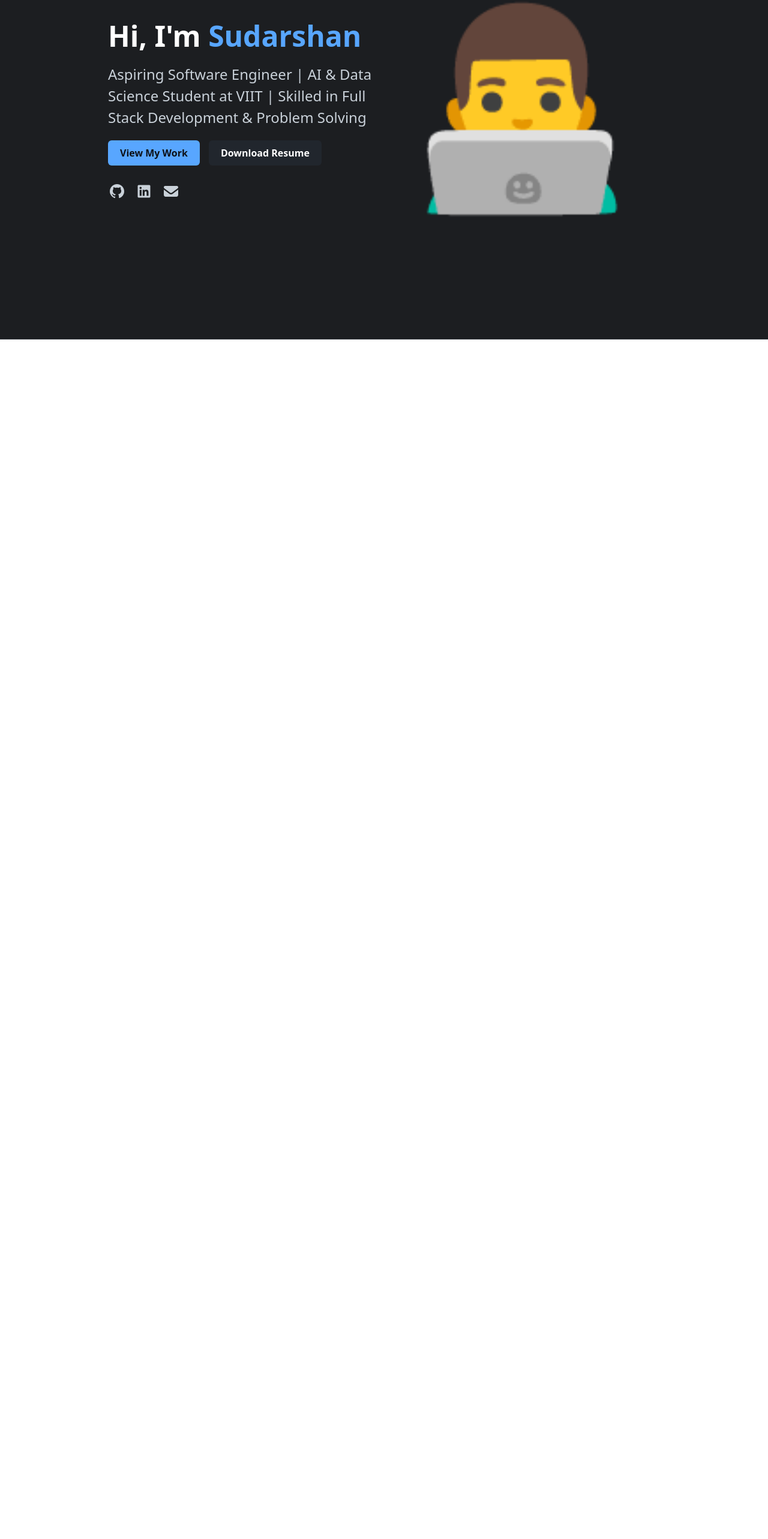
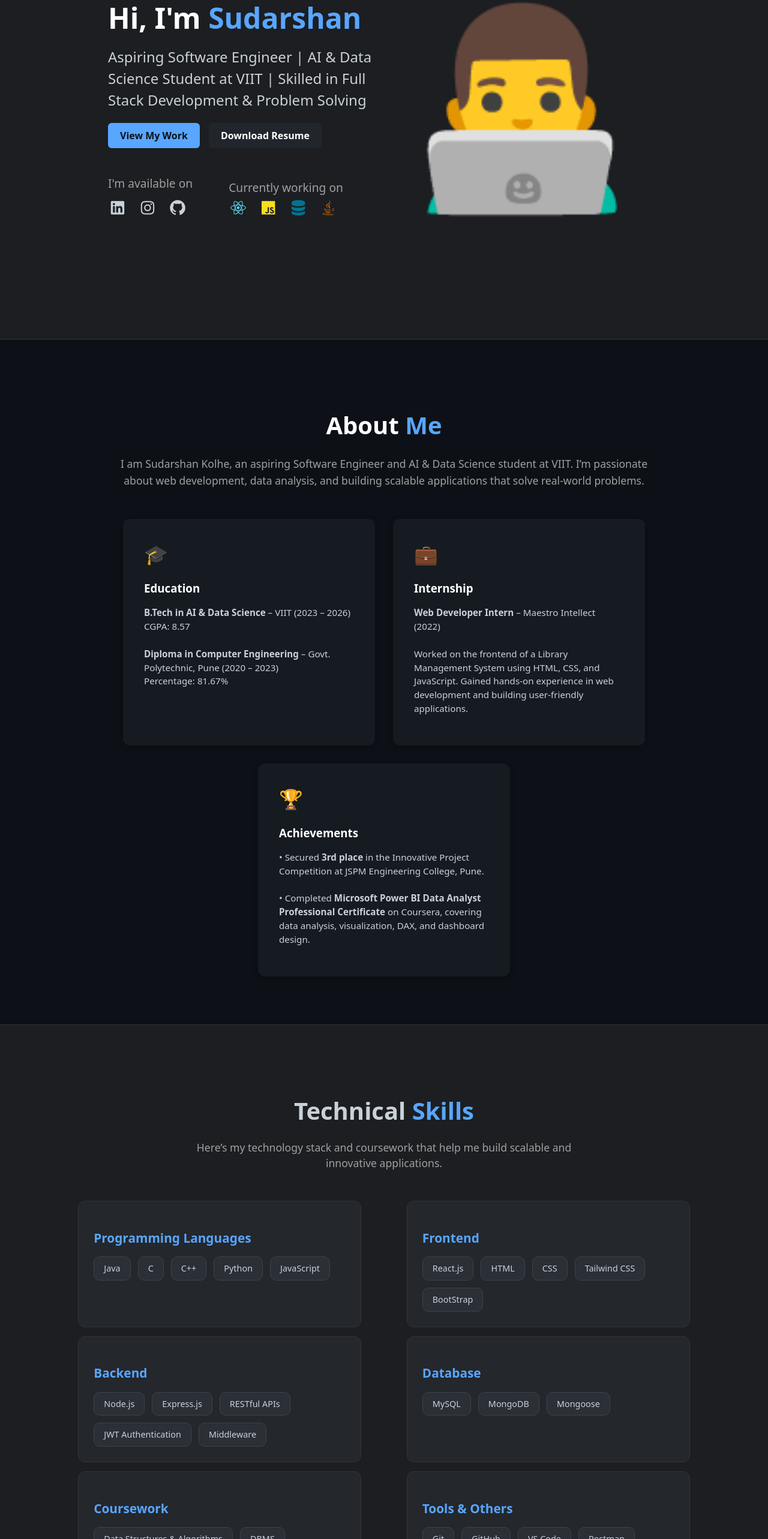
Before and after one commit to SudarshanKolhe07/Portfolio-Website, a React (Vite) app: page / in a window 1280 px wide. Shown: the part 234-2800 px from the top of the page at 60% size. Before the commit the page ends 800 px from the top, so only its background shows below. Built offline with nearby package versions, Linux system fonts and the light colour scheme.

Commit message:
Add pages with better UI Integration

```diff
--- a/src/App.jsx
+++ b/src/App.jsx
@@ -5,6 +5,8 @@ import "@fortawesome/fontawesome-free/css/all.min.css";
 // import './App.css'
 import Navbar from "./Components/Navbar"
 import Hero from "./Pages/Hero"
+import About from "./Pages/About"
+import Skills from "./Pages/Skills"
 
 function App() {
 
@@ -12,6 +14,8 @@ function App() {
     <>
       <Navbar/>
       <Hero/>
+      <About/>
+      <Skills/>
     </>
   )
 }
--- /dev/null
+++ b/src/Pages/About.jsx
@@ -0,0 +1,51 @@
+import "../Style.css";
+
+
+export default function About() {
+  return (
+    <section className="about" id="about">
+      <h2>About <span>Me</span></h2>
+      <p className="about-intro">
+        I am Sudarshan Kolhe, an aspiring Software Engineer and AI & Data Science student at VIIT.
+        I’m passionate about web development, data analysis, and building scalable applications
+        that solve real-world problems.
+      </p>
+
+      <div className="about-row">
+        {/* Education */}
+        <div className="about-card">
+          <div className="about-icon">🎓</div>
+          <h3>Education</h3>
+          <p>
+            <strong>B.Tech in AI & Data Science</strong> – VIIT (2023 – 2026)<br />
+            CGPA: 8.57 <br /><br />
+            <strong>Diploma in Computer Engineering</strong> – Govt. Polytechnic, Pune (2020 – 2023)<br />
+            Percentage: 81.67%
+          </p>
+        </div>
+
+        {/* Internship */}
+        <div className="about-card">
+          <div className="about-icon">💼</div>
+          <h3>Internship</h3>
+          <p>
+            <strong>Web Developer Intern</strong> – Maestro Intellect (2022)<br /><br />
+            Worked on the frontend of a Library Management System using HTML, CSS, and JavaScript.
+            Gained hands-on experience in web development and building user-friendly applications.
+          </p>
+        </div>
+
+        {/* Achievements */}
+        <div className="about-card">
+          <div className="about-icon">🏆</div>
+          <h3>Achievements</h3>
+          <p>
+            • Secured <strong>3rd place</strong> in the Innovative Project Competition at JSPM Engineering College, Pune.<br /><br />
+            • Completed <strong>Microsoft Power BI Data Analyst Professional Certificate</strong> on Coursera,
+            covering data analysis, visualization, DAX, and dashboard design.
+          </p>
+        </div>
+      </div>
+    </section>
+  );
+}
--- a/src/Pages/Hero.jsx
+++ b/src/Pages/Hero.jsx
@@ -8,25 +8,47 @@ export default function Hero(){
   <h1>
     Hi, I'm <span>Sudarshan</span>
   </h1>
-        <h2>Aspiring Software Engineer | AI & Data Science Student at VIIT | Skilled in Full Stack Development & Problem Solving</h2>
+  <h2>
+    Aspiring Software Engineer | AI & Data Science Student at VIIT | Skilled in
+    Full Stack Development & Problem Solving
+  </h2>
 
   <div className="hero-buttons">
     <button className="btn-primary">View My Work</button>
     <button className="btn-secondary">Download Resume</button>
   </div>
 
-        <div className="social-icons">
+  {/* Extra Social + Tech Section */}
+  <div className="hero-extra">
+    {/* Available On */}
+    <div className="available">
+      <p>I'm available on</p>
+      <div className="icons">
+        <a href="https://linkedin.com/in/yourlinkedin" target="_blank" rel="noreferrer">
+          <i className="fab fa-linkedin"></i>
+        </a>
+        <a href="https://instagram.com/yourinstagram" target="_blank" rel="noreferrer">
+          <i className="fab fa-instagram"></i>
+        </a>
         <a href="https://github.com/yourgithub" target="_blank" rel="noreferrer">
           <i className="fab fa-github"></i>
         </a>
-          <a href="https://linkedin.com/in/yourlinkedin" target="_blank" rel="noreferrer">
-            <i className="fab fa-linkedin"></i>
-          </a>
-          <a href="mailto:sudarshankolhe04@gmail.com">
-            <i className="fas fa-envelope"></i>
-          </a>
       </div>
     </div>
+
+    {/* Currently Working On */}
+    <div className="working">
+      <p>Currently working on</p>
+      <div className="icons">
+        <i className="fab fa-react"></i>
+        <i className="fab fa-js"></i>
+        <i className="fas fa-database"></i>
+        <i className="fab fa-java"></i>
+      </div>
+    </div>
+  </div>
+</div>
+
 
       <div className="hero-image">
         <span role="img" aria-label="coder">👨‍💻</span>
--- /dev/null
+++ b/src/Pages/Skills.jsx
@@ -0,0 +1,87 @@
+import "../Style.css"
+export default function Skills() {
+  return (
+    <section className="skills" id="skills">
+      <h2>
+        Technical <span>Skills</span>
+      </h2>
+      <p>
+        Here’s my technology stack and coursework that help me build scalable and innovative applications.
+      </p>
+
+      <div className="skills-grid">
+        {/* Programming Languages */}
+        <div className="skill-card">
+          <h3>Programming Languages</h3>
+          <div className="skill-tags">
+            <span>Java</span>
+            <span>C</span>
+            <span>C++</span>
+            <span>Python</span>
+            <span>JavaScript</span>
+          </div>
+        </div>
+
+        {/* Frontend */}
+        <div className="skill-card">
+          <h3>Frontend</h3>
+          <div className="skill-tags">
+            <span>React.js</span>
+            <span>HTML</span>
+            <span>CSS</span>
+            <span>Tailwind CSS</span>
+            <span>BootStrap</span>
+          </div>
+        </div>
+
+        {/* Backend */}
+        <div className="skill-card">
+          <h3>Backend</h3>
+          <div className="skill-tags">
+            <span>Node.js</span>
+            <span>Express.js</span>
+            <span>RESTful APIs</span>
+            <span>JWT Authentication</span>
+            <span>Middleware</span>
+          </div>
+        </div>
+
+        {/* Database */}
+        <div className="skill-card">
+          <h3>Database</h3>
+          <div className="skill-tags">
+            <span>MySQL</span>
+            <span>MongoDB</span>
+            <span>Mongoose</span>
+          </div>
+        </div>
+
+        {/* Coursework */}
+        <div className="skill-card">
+          <h3>Coursework</h3>
+          <div className="skill-tags">
+            <span>Data Structures & Algorithms</span>
+            <span>DBMS</span>
+            <span>Operating Systems</span>
+            <span>Computer Networks</span>
+            <span>AI & ML</span>
+          </div>
+        </div>
+
+        {/* Tools & Others */}
+        <div className="skill-card">
+          <h3>Tools & Others</h3>
+          <div className="skill-tags">
+            <span>Git</span>
+            <span>GitHub</span>
+            <span>VS Code</span>
+            <span>Postman</span>
+            <span>Hoppscotch</span>
+            <span>Figma</span>
+            <span>Google Collab</span>
+          </div>
+        </div>
+      </div>
+    </section>
+  );
+}
--- a/src/Style.css
+++ b/src/Style.css
@@ -131,21 +131,56 @@
   background-color: #30363d;
 }
 
-/* Social Icons */
-.social-icons {
+.hero-extra {
+  margin-top: 25px;
   display: flex;
-  gap: 15px;
-  font-size: 1.5rem;
+  justify-content: flex-start;  /* keep both sections close */
+  align-items: center;
+  width: 100%;
+  gap: 60px; /* adjust this value (smaller = closer, larger = more space) */
 }
 
-.social-icons a {
-  color: #c9d1d9;
-  transition: color 0.3s ease;
+.hero-extra p {
+  font-size: 1.2rem;
+  color: #a0a0a0;
+  margin-bottom: 6px;
+  font-weight: 400;
 }
 
-.social-icons a:hover {
+/* Icons row */
+.hero-extra .icons {
+  display: flex;
+  gap: 18px;
+  font-size: 1.6rem;
+}
+
+.hero-extra .icons a,
+.hero-extra .icons i {
+  color: #c9d1d9;
+  transition: color 0.3s ease, transform 0.2s ease;
+  cursor: pointer;
+}
+
+.hero-extra .icons a:hover,
+.hero-extra .icons i:hover {
   color: #58a6ff;
+  transform: scale(1.15);
 }
+
+/* Custom colors */
+.hero-extra .fab.fa-react {
+  color: #61dafb;
+}
+.hero-extra .fab.fa-js {
+  color: #f7df1e;
+}
+.hero-extra .fas.fa-database {
+  color: #00758f; /* MySQL blue */
+}
+.hero-extra .fab.fa-java {
+  color: #e76f00;
+}
+
 
 /* Hero Image */
 .hero-image {
@@ -156,3 +191,172 @@
   justify-content: center;
   font-size: 20rem;
 }
+/* Hero section end */
+
+/* About section start */
+.about {
+  padding: 80px;
+  background-color: #0d1117;
+  color: #c9d1d9;
+  text-align: center;
+  border-bottom: 1px solid #30363d;
+}
+
+.about h2 {
+  font-size: 2.5rem;
+  margin-bottom: 20px;
+  color: #fff;
+}
+
+.about h2 span {
+  color: #58a6ff;
+}
+
+.about-intro {
+  max-width: 900px;
+  margin: 0 auto 50px;
+  font-size: 1.1rem;
+  line-height: 1.6;
+  color: #a0a0a0;
+}
+
+/* Horizontal layout */
+.about-row {
+  display: flex;
+  justify-content: center;
+  align-items: stretch;
+  gap: 30px;
+  flex-wrap: wrap; /* responsive */
+}
+
+/* Card styling */
+.about-card {
+  background-color: #161b22;
+  flex: 1;
+  min-width: 300px;
+  max-width: 350px;
+  padding: 35px;
+  border-radius: 12px;
+  text-align: left;
+  box-shadow: 0 2px 8px rgba(0,0,0,0.3);
+  transition: transform 0.3s ease, box-shadow 0.3s ease;
+}
+
+.about-card:hover {
+  transform: translateY(-6px);
+  box-shadow: 0 6px 20px rgba(88, 166, 255, 0.3);
+}
+
+.about-card h3 {
+  color: #fff;
+  margin-bottom: 12px;
+}
+
+.about-card p {
+  font-size: 0.95rem;
+  color: #c9d1d9;
+  line-height: 1.5;
+}
+
+/* Icon styling */
+.about-icon {
+  font-size: 2rem;
+  color: #58a6ff;
+  margin-bottom: 10px;
+}
+
+/* About section ends here */
+
+/* Start skills section */
+.skills {
+  padding: 80px 60px;
+  text-align: center;
+  background-color: #1c1e21;  /* updated background */
+  color: #c9d1d9;
+}
+
+.skills h2 {
+  font-size: 2.5rem;
+  margin-bottom: 15px;
+  font-weight: bold;
+}
+
+.skills h2 span {
+  color: #58a6ff;
+}
+
+.skills p {
+  font-size: 1.1rem;
+  margin-bottom: 50px;
+  color: #a0a0a0;
+  max-width: 700px;
+  margin-left: auto;
+  margin-right: auto;
+}
+
+/* Grid layout: 2 cols × 3 rows */
+.skills-grid {
+  display: grid;
+  grid-template-columns: repeat(2, 1fr);
+  gap: 15px;                  /* reduce space between columns */
+  max-width: 1100px;          /* limit total width of grid */
+  margin: 0 auto;             /* center grid with left-right margin */
+  padding: 0 40px;            /* extra left-right margin inside grid */
+}
+
+/* Card */
+.skill-card {
+  background: #24272c;        /* slightly lighter than #1c1e21 for contrast */
+  padding: 25px;
+  border-radius: 12px;
+  text-align: left;
+  transition: transform 0.3s ease, box-shadow 0.3s ease;
+
+  max-width: 420px;
+  width: 100%;
+  margin: 0 auto;
+  border: 1px solid #30363d;  /* subtle border for definition */
+}
+
+.skill-card:hover {
+  transform: translateY(-5px);
+  box-shadow: 0 4px 20px rgba(0, 0, 0, 0.4);
+}
+
+.skill-card h3 {
+  font-size: 1.3rem;
+  margin-bottom: 15px;
+  color: #58a6ff;
+}
+
+/* Tags styled as small boxes */
+.skill-tags {
+  display: flex;
+  flex-wrap: wrap;
+  gap: 12px;
+}
+
+.skill-tags span {
+  background: #2b2f36;        /* lighter than card for contrast */
+  padding: 8px 16px;
+  border-radius: 10px;
+  font-size: 0.9rem;
+  font-weight: 500;
+  color: #c9d1d9;
+  border: 1px solid #3d434c;
+  transition: all 0.3s ease;
+}
+
+.skill-tags span:hover {
+  background: #30363d;
+  border-color: #58a6ff;
+  color: #58a6ff;
+  cursor: pointer;
+}
+
+/* Responsive for smaller screens */
+@media (max-width: 768px) {
+  .skills-grid {
+    grid-template-columns: 1fr;
+  }
+}
```
Lines whose indentation alone changed are shown as unchanged.
